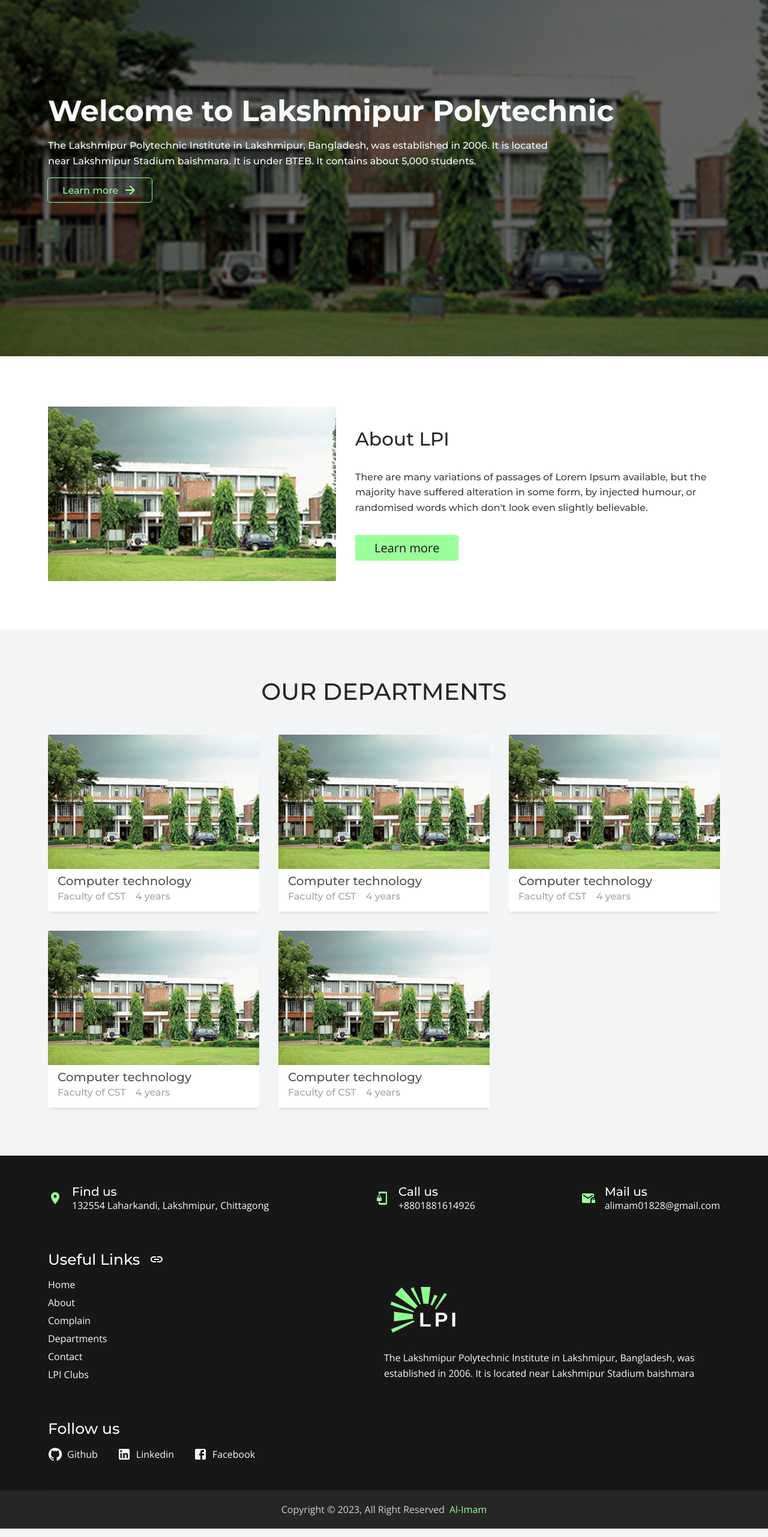
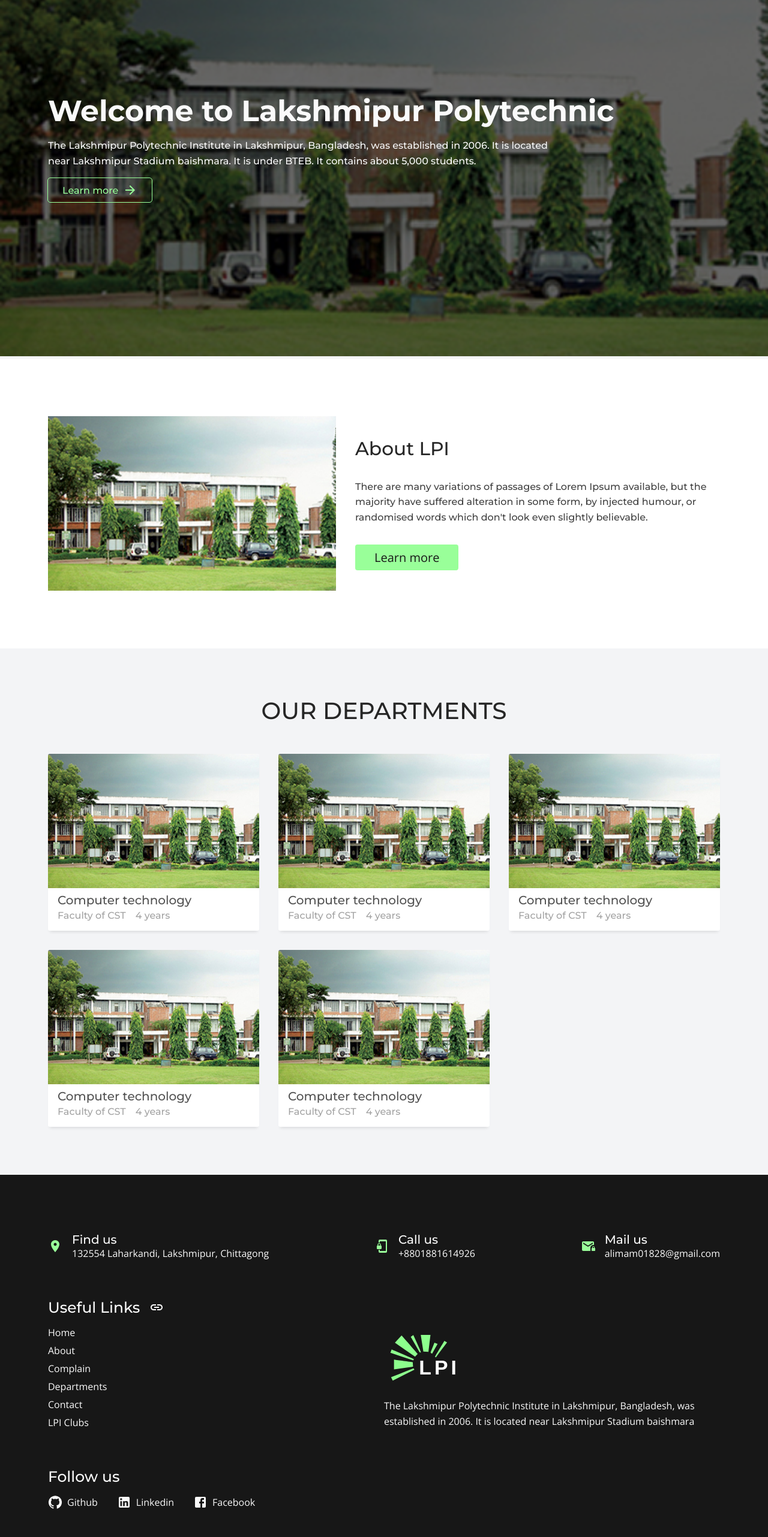
Before and after one commit to al-imam/lpi, a React (Vite) app: page / in a window 1280 px wide. Shown: the part 234-2797 px from the top of the page at 60% size. Built offline with nearby package versions, Linux system fonts and the light colour scheme.

Commit message:
change padding-block

```diff
--- a/src/components/Footer/footer.module.css
+++ b/src/components/Footer/footer.module.css
@@ -8,6 +8,7 @@
   margin-inline: auto;
   display: grid;
   grid-template-columns: repeat(2, 1fr);
+  padding-top: 3rem;
 }
 
 @media only screen and (max-width: 75rem) {
--- a/src/components/Study/study.module.css
+++ b/src/components/Study/study.module.css
@@ -7,7 +7,7 @@
 }
 
 .studyContainer {
-  padding-block: 5rem;
+  padding-block: 6rem;
   display: flex;
   background-color: var(--bg);
   gap: 2rem;
```
Also changed, not shown: src/components/Status/status.module.css.
